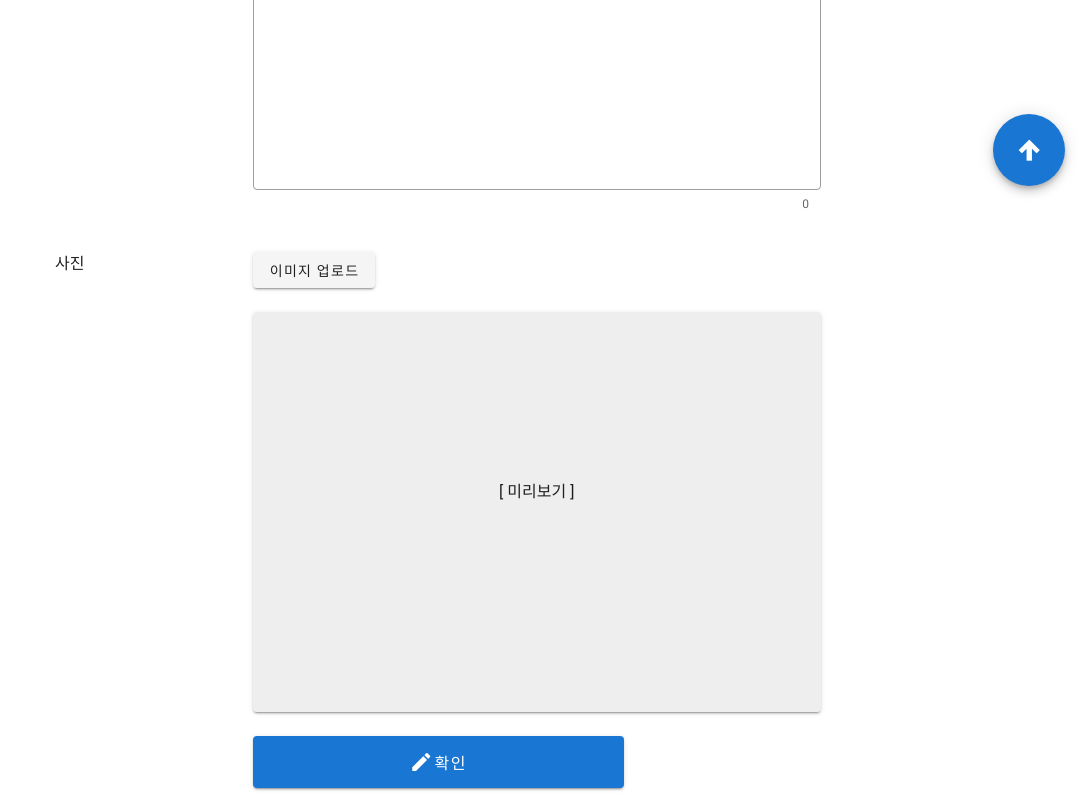
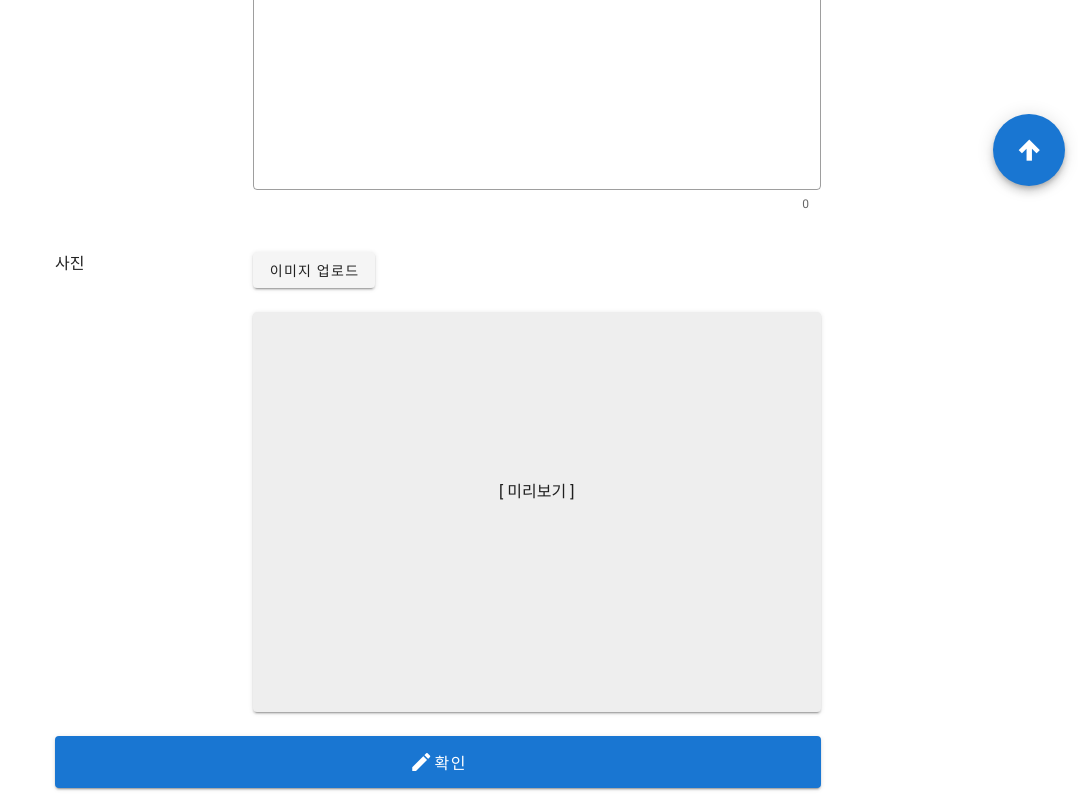
Before and after one commit to semtlekkun/semtleProject-front, a Vue app: page /admin/notice in a window 1280 px wide. Shown: the part 598-1398 px from the top of the page, without its empty margins (202-1280 px from the left). Built offline with nearby package versions, Linux system fonts and the light colour scheme.

Commit message:
2020/08/01 adminNotice 확인버튼 사이즈 수정완료

```diff
--- a/src/views/AdminNotice.vue
+++ b/src/views/AdminNotice.vue
@@ -86,7 +86,7 @@
 
     <!-- 최종 확인 버튼 -->
     <v-row>
-      <v-col cols="4" offset="4">
+      <v-col xs="12" md="8" offset-xs="0" offset-md="2">
         <!-- 스낵바 -->
         <v-btn
           block
```
